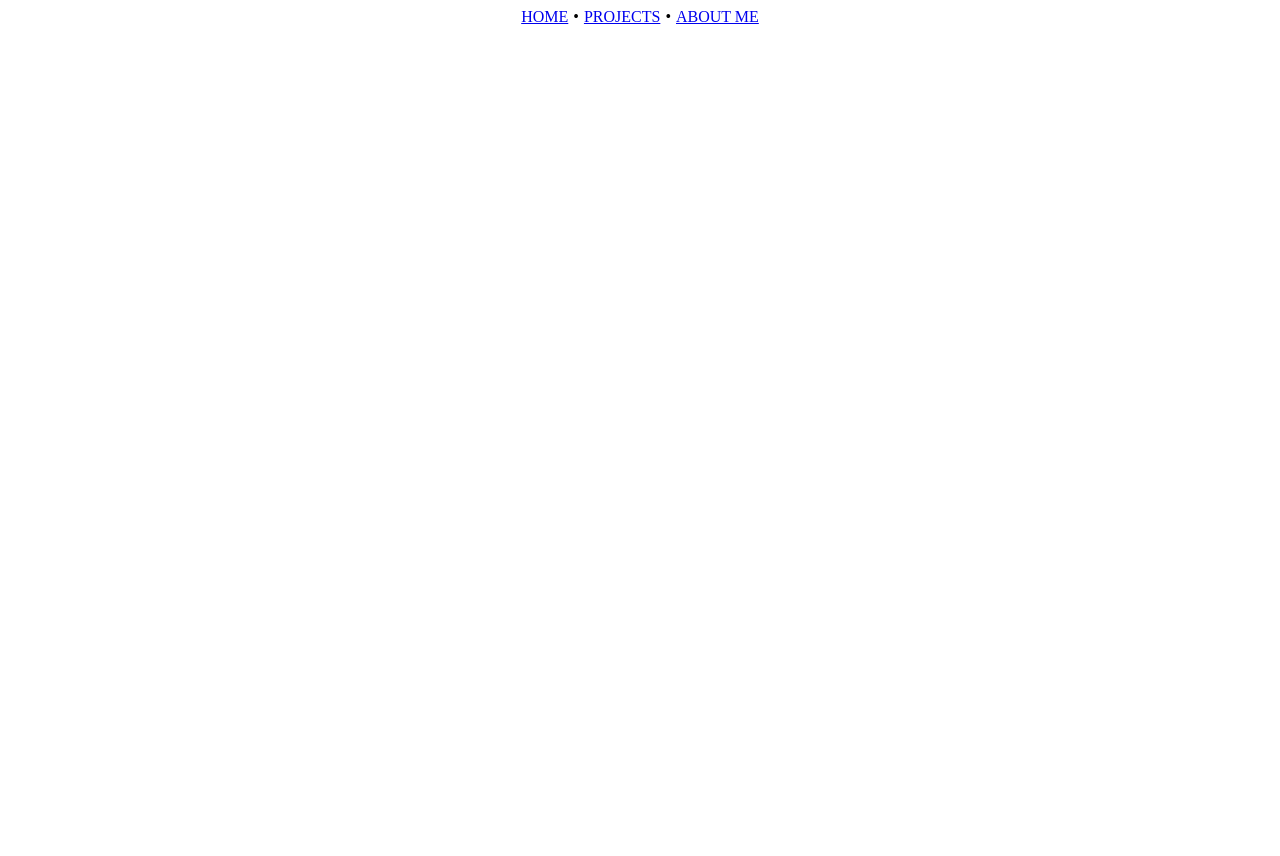
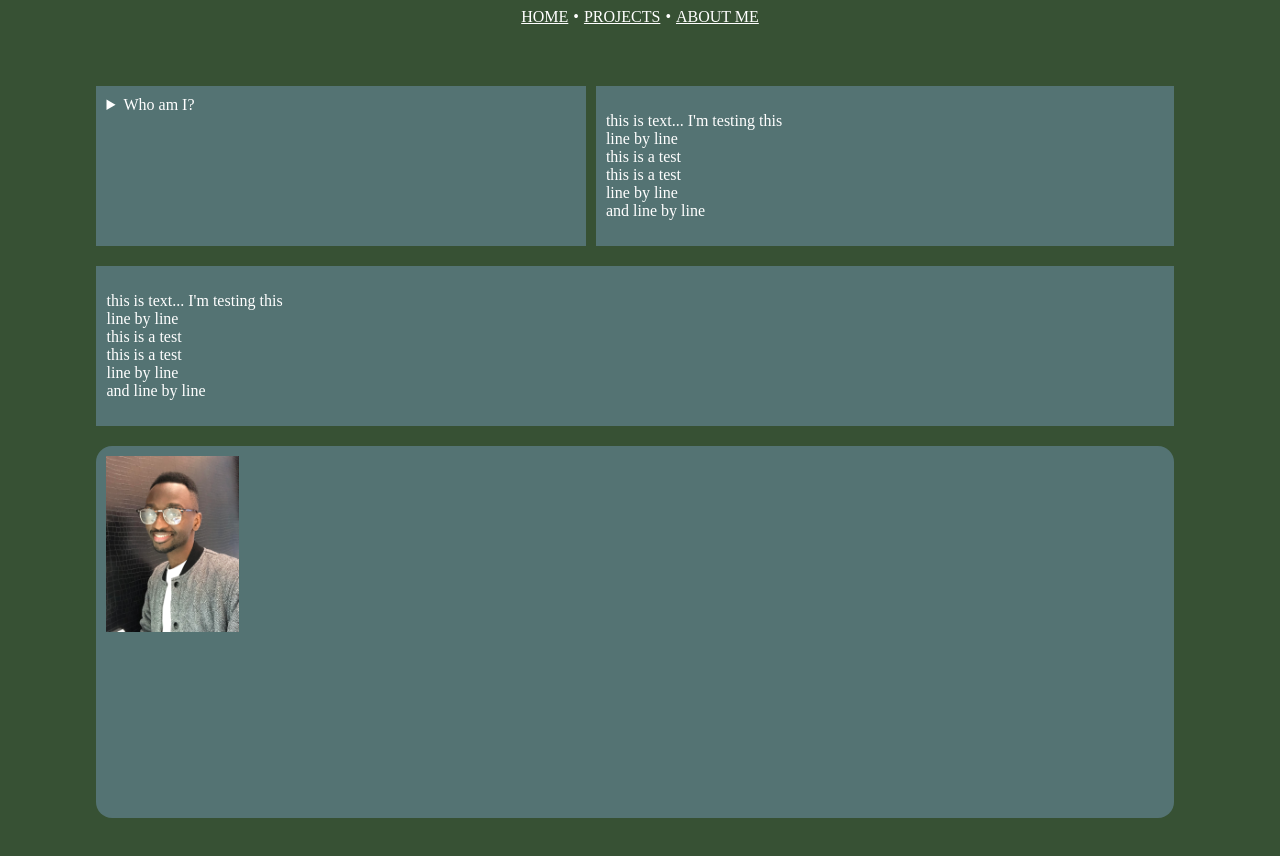
Before and after one commit to GreenAwae/GreenAwae.github.io, a plain HTML site: page index.html in a window 1280 px wide. Before the commit the page ends 800 px from the top, so only its background shows below. Drawn offline with Linux system fonts and the light colour scheme.

Commit message:
This is the, I believe fourth version of this website I've pushed. Here we go! The changes include layout, and the addition of image and script folders

```diff
--- a/index.html
+++ b/index.html
@@ -1,6 +1,7 @@
 <!DOCTYPE html>
 <html lang='en'>
     <head>
+        <meta charset="utf-8"/>
         <title>Elnaw</title>
 
         <!--okay I'm practicing making a website. Here's where my style will be defined  -->
@@ -9,12 +10,67 @@
 
     </head>
 
-    <!--Sup, this is the body. Please treat -->
+    <!--Sup, this is the body. Please treat it like a temple -->
     <body>
-        <nav id="centralnav">
-            <a href="/">HOME</a> &bull;
-            <a href="/projects">PROJECTS</a> &bull;
-            <a href="/about">ABOUT ME</a>
-        </nav>
+        <header>
+            <nav id="centralnav">
+                <a href="/">HOME</a> &bull;
+                <a href="/projects">PROJECTS</a> &bull;
+                <a href="/about">ABOUT ME</a>
+            </nav>
+        </header>
+
+        <main id="homecontent">
+
+            <!-- Two item row, contains one text and one detai/summary   -->
+            <div class='rowdivhalf'>
+                <div class="textpost">
+                    <p>
+                        <details>
+                            <summary>Who am I?</summary>
+                            My name is Awae, pronounced like 'going away'. I am a college dropout that works in Tech Consulting. I'm trying to occupy myself with new hobbies to get away from having nothing to do but work. It's not fun! It's either this or becoming a farmer.
+                        <hr>
+                        </details>
+                    </p>
+                </div>
+
+
+                <div class="textpost">
+                    <p>
+                        this is text... I'm testing this <br/>
+                        line by line <br/>
+                        this is a test <br/>
+                        this is a test <br/>
+                        line by line <br/>
+                        and line by line <br/>
+                    </p>
+                </div>
+            </div>
+
+
+            <!-- one item row containing just text content without anything else-->
+            <div class="textpost">
+                <p>
+                    this is text... I'm testing this <br/>
+                    line by line <br/>
+                    this is a test <br/>
+                    this is a test <br/>
+                    line by line <br/>
+                    and line by line <br/>
+                </p>
+            </div>
+
+            <!-- another 2 item row -->
+            <div class="rowdivhalf">
+                <div class = 'smallimagepost'>
+                    <img src="/images/1.jpg" alt="1">
+                </div>
+
+
+
+            </div>
+
+        </main>
+
     </body>
 </html>
--- a/style.css
+++ b/style.css
@@ -1,6 +1,54 @@
 #centralnav{
     display: flex;
     justify-content: center;
+}
+
+/*let's define an entry class*/
+.textpost {
+    display: flex;
+    background-color: hsl(180, 16%, 39%);
+    margin-top: 10px;
+    margin-bottom: 10px;
+    margin-left: 00px;
+    margin-right: 10px;
+    box-align: center;
+    box-sizing: border-box;
+    padding: 10px;
+    /* border-radius: 1rem; */
+    flex-grow: 1;
+    max-width: 70rem;
+}
+
+.smallimagepost {
+    display: flex;
+    background-color: hsl(180, 16%, 39%);
+    margin-top: 10px;
+    margin-bottom: 10px;
+    margin-left: 00px;
+    margin-right: 10px;
+    box-align: center;
+    box-sizing: border-box;
+    padding: 10px;
+    border-radius: 1rem;
+    flex-grow: 1;
+    max-width: 70rem;
+    max-height: 50rem;
+}
+
+.smallimagepost > img {
+    max-width: 25%;
+    max-height: 50%;
+}
+
+/* Reminder, please dot walk to and adjust the class items to make sure their sum width values equal 70rem */
+.rowdivhalf > .textpost{
+    min-width: 20rem;
+    max-width: 40rem;
+}
+
+.rowdivhalf {
+    display: flex;
+    flex-flow: row wrap;
 }
 
 
@@ -8,3 +56,29 @@
     margin-left: 5px;
     margin-right: 5px;
 }
+
+#centralnav > a{
+    color: white;
+}
+
+#homecontent {
+    display: flex;
+    flex-direction: column;
+    /*background-color: #3E5622;*/
+    margin: auto;
+    width: 86%;
+    margin-bottom: 50px;
+    margin-top: 50px;
+    justify-content: center;
+    max-width: 70rem;
+
+}
+
+
+body {
+    background-color: hsl(114, 22%, 26%);
+    color: white;
+    display: flex;
+    flex-direction: column;
+    justify-content: center;
+}
```
Also changed, not shown: about/index.html (+9 -5 lines), projects/index.html (+8 -5 lines), images/1.jpg (added).
